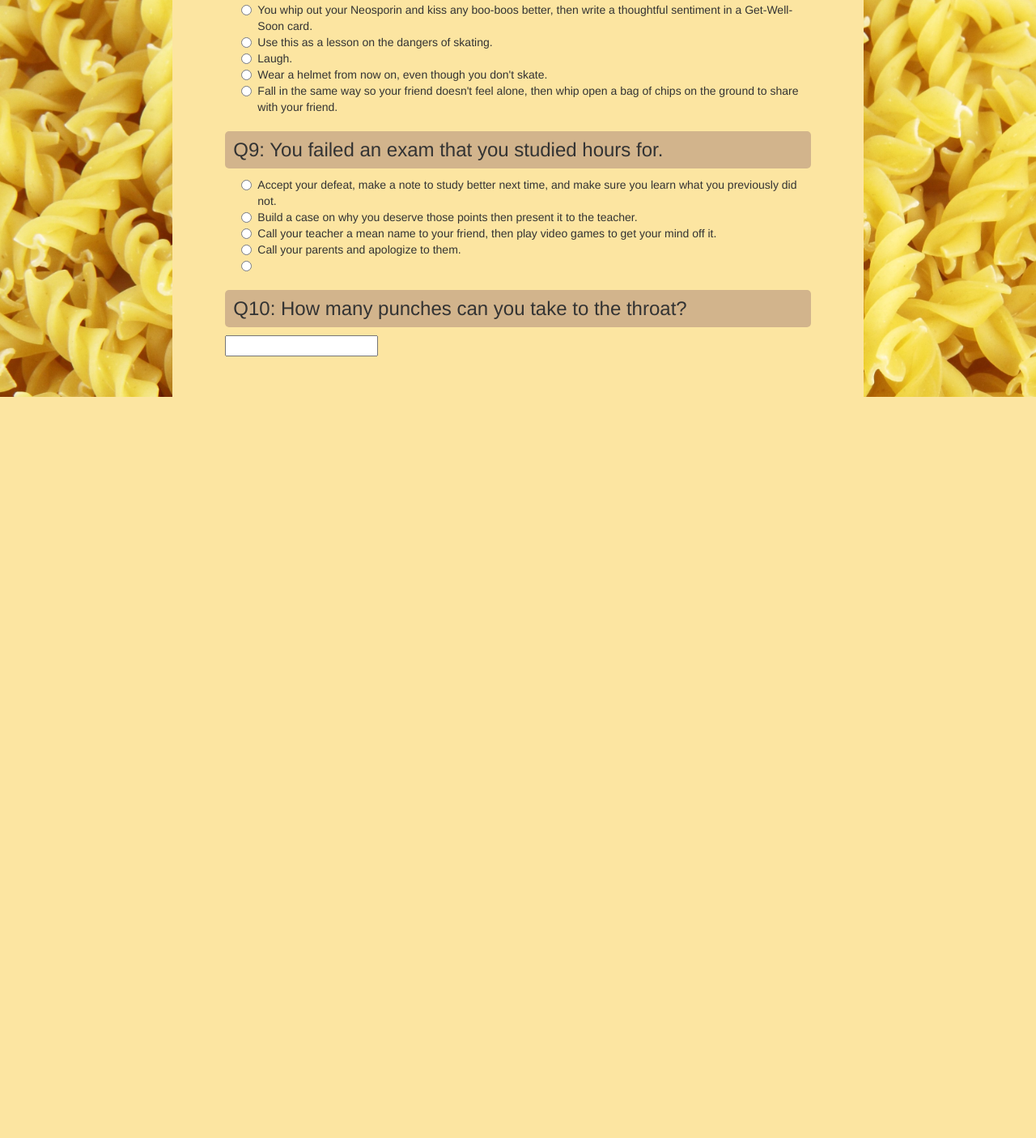
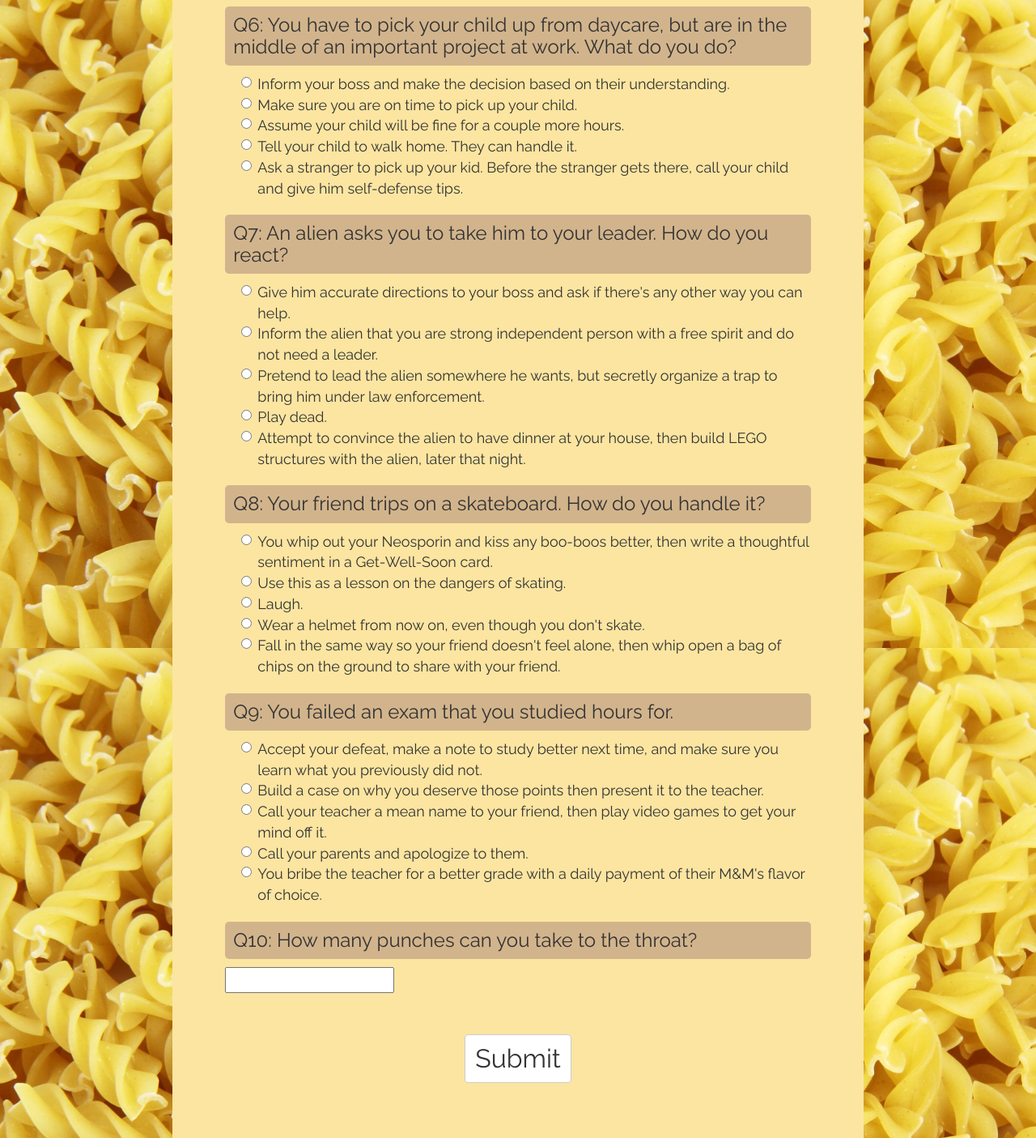
Before and after one commit to erikringwalters/cst336, a PHP site: page /cst336/homework/homework3/index.php in a window 1280 px wide. Shown: the part 1760-3165 px from the top of the page at 81% size. Before the commit the page ends 2250 px from the top, so only its background shows below. Run offline with PHP 8.4, Linux system fonts and the light colour scheme.

Commit message:
still working on php

```diff
--- a/cst336/homework/homework3/css/styles.css
+++ b/cst336/homework/homework3/css/styles.css
@@ -4,6 +4,8 @@ body{
     /*border-image: url("../img/pasta-background.jpg") 30 round;*/
     background-size: 100%, 100%;
     color: #042e72;
+    font-family: 'Raleway', sans-serif !important;
+    font-size: 18px !important;
 }
 background-image{
     opacity: 0.2;
@@ -16,10 +18,21 @@ background-image{
     padding: 50px;
 }
 input{
-    font-size: 32px;
+    font-size: 24px;
 }
 h3{
     background-color: tan;
     padding: 10px;
     border-radius: 5px;
 }
+input{
+    /*border-radius: 2px;*/
+}
+hr{
+    color: tan;
+    display: block;
+}
+#submit{
+    text-align: center;
+    font-size: 32px;
+}
--- a/cst336/homework/homework3/index.php
+++ b/cst336/homework/homework3/index.php
@@ -1,4 +1,12 @@
-
+<?php
+// $answers = array (
+// array("bowtie",0),
+// array("linguini",0),
+// array("spaghetti",0),
+// array("pene",0),
+// array("spiral",0),
+//  )
+?>
 <head>
     <title>Pasta Quiz!</title>
     <link href="css/styles.css" type="text/css" rel="stylesheet"/>
@@ -9,7 +17,7 @@
     href="https://maxcdn.bootstrapcdn.com/bootstrap/3.3.7/css/bootstrap.min.css"
     integrity="sha384-BVYiiSIFeK1dGmJRAkycuHAHRg32OmUcww7on3RYdg4Va+PmSTsz/K68vbdEjh4u"
     crossorigin="anonymous">
-
+    <link href="https://fonts.googleapis.com/css?family=Raleway" rel="stylesheet">
 
 </head>
 <body>
@@ -17,30 +25,25 @@
     <div id="content" class="col-md-8">
         <div id="pad">
     <h1> Pasta Quiz! </h1>
+    <hr/>
     <h2>Take the quiz to find out which pasta noodle you are!</h2>
     Please enter your name: <input type="text" name="name"></input>
+    <form action="result.php">
     <h3>
         Q1: A stranger drops their bag and all their papers fall out. what is
         your reaction?
     </h3>
     <ul>
          <div class="radio">
-         <input class="bowtie" type= "radio" id= "lhorizontal" name="q1" value = "horizontal">Help them pick it up.</input><br/>
-         <input class="linguini" type= "radio" id= "lhorizontal" name="q1" value = "horizontal">Use this time to get their number and ask them out on a date.</input><br/>
-         <input class="spaghetti" type= "radio" id= "lhorizontal" name="q1" value = "horizontal">Keep walking and as soon as you get home, sob to your best friend
+         <input class="bowtie" type= "radio"  name="q1" value = "bowtie">Help them pick it up.</input><br/>
+         <input class="linguini" type= "radio"  name="q1" value = "linguini">Use this time to get their number and ask them out on a date.</input><br/>
+         <input class="spaghetti" type= "radio"  name="q1" value = "spaghetti">Keep walking and as soon as you get home, sob to your best friend
         about how you had the opportunity to make the world a little bit of a
         better place, but you how failed that poor stranger.</input><br/>
-         <input class="pene" type= "radio" id= "lhorizontal" name="q1" value = "horizontal">Call 911.</input><br/>
-         <input class="spiral" type= "radio" id= "lhorizontal" name="q1" value = "horizontal">Laugh with them, but not at them, then buy them coffee for their
+         <input class="pene" type= "radio"  name="q1" value = "pene">Call 911.</input><br/>
+         <input class="spiral" type= "radio"  name="q1" value = "spiral">Laugh with them, but not at them, then buy them coffee for their
         hardships.</input><br/>
          </div>
-
-
-
-
-
-
-
     </ul>
     <h3>
         Q2: A friend invites you to go skydiving. You do you respond?
@@ -48,22 +51,14 @@
 
     <ul>
         <div class="radio">
-
-         <input class="bowtie" type= "radio" id= "lhorizontal" name="q2" value = "horizontal">Excitedly accept the offer.</input><br/>
-         <input class="linguini" type= "radio" id= "lhorizontal" name="q2" value = "horizontal">Reply with statistics on sharks and how many people die each
+         <input class="bowtie" type= "radio"  name="q2" value = "bowtie">Excitedly accept the offer.</input><br/>
+         <input class="linguini" type= "radio"  name="q2" value = "linguini">Reply with statistics on sharks and how many people die each
         year due to shark diving accidents.</input><br/>
-         <input class="spaghetti" type= "radio" id= "lhorizontal" name="q2" value = "horizontal">Make up an event as an excuse.</input><br/>
-         <input class="pene" type= "radio" id= "lhorizontal" name="q2" value = "horizontal">Sprint the other direction.</input><br/>
-         <input class="spiral" type= "radio" id= "lhorizontal" name="q2" value = "horizontal">Ask if you can bring your homemade parachute and whether your
+         <input class="spaghetti" type= "radio"  name="q2" value = "spaghetti">Make up an event as an excuse.</input><br/>
+         <input class="pene" type= "radio"  name="q2" value = "pene">Sprint the other direction.</input><br/>
+         <input class="spiral" type= "radio"  name="q2" value = "spiral">Ask if you can bring your homemade parachute and whether your
         mom can tag along.</input><br/>
          </div>
-
-
-
-
-
-
-
 
     </ul>
     <h3>
@@ -72,20 +67,16 @@
     <ul>
         <div class="radio">
 
-         <input class="bowtie" type= "radio" id= "lhorizontal" name="q3" value = "horizontal">Tell them to have a good day and express your hope that their
+         <input class="bowtie" type= "radio"  name="q3" value = "bowtie">Tell them to have a good day and express your hope that their
         insecurities are resolved.</input><br/>
-         <input class="linguini" type= "radio" id= "lhorizontal" name="q3" value = "horizontal">Lecture them social equality and recommend them a resource on
+         <input class="linguini" type= "radio"  name="q3" value = "linguini">Lecture them social equality and recommend them a resource on
         progressive communication.</input><br/>
-         <input class="spaghetti" type= "radio" id= "lhorizontal" name="q3" value = "horizontal">Respond by letting them know the color of your belt in the
+         <input class="spaghetti" type= "radio"  name="q3" value = "spaghetti">Respond by letting them know the color of your belt in the
         martial art you've been practicing.</input><br/>
-         <input class="pene" type= "radio" id= "lhorizontal" name="q3" value = "horizontal">Cry.</input><br/>
-         <input class="spiral" type= "radio" id= "lhorizontal" name="q3" value = "horizontal">Repress until you get home to your dog then project your emotions
+         <input class="pene" type= "radio"  name="q3" value = "pene">Cry.</input><br/>
+         <input class="spiral" type= "radio"  name="q3" value = "spiral">Repress until you get home to your dog then project your emotions
         by calling him/her a dweeb</input><br/>
          </div>
-
-
-
-
 
     </ul>
      <h3>
@@ -93,22 +84,16 @@
     </h3>
     <ul>
         <div class="radio">
-
-         <input class="bowtie" type= "radio" id= "lhorizontal" name="q4" value = "horizontal">Bring it to the manager and make sure it's in good hands before you
+         <input class="bowtie" type= "radio"  name="q4" value = "bowtie">Bring it to the manager and make sure it's in good hands before you
         leave.</input><br/>
-         <input class="linguini" type= "radio" id= "lhorizontal" name="q4" value = "horizontal">Find the person using their identification and scold them for their
+         <input class="linguini" type= "radio"  name="q4" value = "linguini">Find the person using their identification and scold them for their
         lack of responsibility.</input><br/>
-         <input class="spaghetti" type= "radio" id= "lhorizontal" name="q4" value = "horizontal">Use the cash inside to buy your friends a round of drinks.</input><br/>
-         <input class="pene" type= "radio" id= "lhorizontal" name="q4" value = "horizontal">Pocket the wallet and quietly walk out.</input><br/>
-         <input class="spiral" type= "radio" id= "lhorizontal" name="q4" value = "horizontal">Inform the nearest person that you are thinking of a number between
+         <input class="spaghetti" type= "radio"  name="q4" value = "spaghetti">Use the cash inside to buy your friends a round of drinks.</input><br/>
+         <input class="pene" type= "radio"  name="q4" value = "pene">Pocket the wallet and quietly walk out.</input><br/>
+         <input class="spiral" type= "radio"  name="q4" value = "spiral">Inform the nearest person that you are thinking of a number between
         1 and 100 (inclusive). If they're able to guess your middle name, let
         them keep the found wallet.</input><br/>
          </div>
-
-
-
-
-
 
     </ul>
      <h3>
@@ -116,21 +101,16 @@
     </h3>
     <ul>
         <div class="radio">
-
-         <input class="bowtie" type= "radio" id= "lhorizontal" name="q5" value = "horizontal">Politely accept a few and enjoy the flavor.</input><br/>
-         <input class="linguini" type= "radio" id= "lhorizontal" name="q5" value = "horizontal">Rudely inform him of how bad they are for them and how immoral the
+         <input class="bowtie" type= "radio"  name="q5" value = "bowtie">Politely accept a few and enjoy the flavor.</input><br/>
+         <input class="linguini" type= "radio"  name="q5" value = "linguini">Rudely inform him of how bad they are for them and how immoral the
         manufacturing is.</input><br/>
-         <input class="spaghetti" type= "radio" id= "lhorizontal" name="q5" value = "horizontal">Take far more than cheetos than they were offering.</input><br/>
-         <input class="pene" type= "radio" id= "lhorizontal" name="q5" value = "horizontal">Complain about how you don't like spicy food and scrunch your face
+         <input class="spaghetti" type= "radio"  name="q5" value = "spaghetti">Take far more than cheetos than they were offering.</input><br/>
+         <input class="pene" type= "radio"  name="q5" value = "pene">Complain about how you don't like spicy food and scrunch your face
         at the thought.</input><br/>
-         <input class="spiral" type= "radio" id= "lhorizontal" name="q5" value = "horizontal">Swat the bag out of their hand and claim that it is for their health,
+         <input class="spiral" type= "radio"  name="q5" value = "spiral">Swat the bag out of their hand and claim that it is for their health,
         even though you know that you are asserting a subconscious dominance
         over them.</input><br/>
          </div>
-
-
-
-
 
     </ul>
 
@@ -139,17 +119,13 @@
     <ul>
         <div class="radio">
 
-         <input class="bowtie" type= "radio" id= "lhorizontal" name="q6" value = "horizontal">Inform your boss and make the decision based on their understanding.</input><br/>
-         <input class="linguini" type= "radio" id= "lhorizontal" name="q6" value = "horizontal">Make sure you are on time to pick up your child.</input><br/>
-         <input class="spaghetti" type= "radio" id= "lhorizontal" name="q6" value = "horizontal">Assume your child will be fine for a couple more hours.</input><br/>
-         <input class="pene" type= "radio" id= "lhorizontal" name="q6" value = "horizontal">Tell your child to walk home. They can handle it.</input><br/>
-         <input class="spiral" type= "radio" id= "lhorizontal" name="q6" value = "horizontal">Ask a stranger to pick up your kid. Before the stranger gets there, call
+         <input class="bowtie" type= "radio"  name="q6" value = "bowtie">Inform your boss and make the decision based on their understanding.</input><br/>
+         <input class="linguini" type= "radio"  name="q6" value = "linguini">Make sure you are on time to pick up your child.</input><br/>
+         <input class="spaghetti" type= "radio"  name="q6" value = "spaghetti">Assume your child will be fine for a couple more hours.</input><br/>
+         <input class="pene" type= "radio"  name="q6" value = "pene">Tell your child to walk home. They can handle it.</input><br/>
+         <input class="spiral" type= "radio"  name="q6" value = "spiral">Ask a stranger to pick up your kid. Before the stranger gets there, call
     your child and give him self-defense tips.</input><br/>
          </div>
-
-
-
-
 
     </ul>
 
@@ -157,63 +133,56 @@
     <ul>
         <div class="radio">
 
-         <input class="bowtie" type= "radio" id= "lhorizontal" name="q7" value = "horizontal">Give him accurate directions to your boss and ask if there's any
+         <input class="bowtie" type= "radio"  name="q7" value = "bowtie">Give him accurate directions to your boss and ask if there's any
     other way you can help.</input><br/>
-         <input class="linguini" type= "radio" id= "lhorizontal" name="q7" value = "horizontal">Inform the alien that you are strong independent person with a free
+         <input class="linguini" type= "radio"  name="q7" value = "linguini">Inform the alien that you are strong independent person with a free
     spirit and do not need a leader.</input><br/>
-         <input class="spaghetti" type= "radio" id= "lhorizontal" name="q7" value = "horizontal">Pretend to lead the alien somewhere he wants, but secretly organize a
+         <input class="spaghetti" type= "radio"  name="q7" value = "spaghetti">Pretend to lead the alien somewhere he wants, but secretly organize a
     trap to bring him under law enforcement.</input><br/>
-         <input class="pene" type= "radio" id= "lhorizontal" name="q7" value = "horizontal">Play dead.</input><br/>
-         <input class="spiral" type= "radio" id= "lhorizontal" name="q7" value = "horizontal">Attempt to convince the alien to have dinner at your house, then build
+         <input class="pene" type= "radio"  name="q7" value = "pene">Play dead.</input><br/>
+         <input class="spiral" type= "radio"  name="q7" value = "spiral">Attempt to convince the alien to have dinner at your house, then build
     LEGO structures with the alien, later that night.</input><br/>
          </div>
-
-
-
-
 
     </ul>
      <h3>Q8: Your friend trips on a skateboard. How do you handle it?</h3>
     <ul>
         <div class="radio">
 
-         <input class="bowtie" type= "radio" id= "lhorizontal" name="q8" value = "horizontal">You whip out your Neosporin and kiss any boo-boos better, then write a
+         <input class="bowtie" type= "radio"  name="q8" value = "bowtie">You whip out your Neosporin and kiss any boo-boos better, then write a
     thoughtful sentiment in a Get-Well-Soon card.</input><br/>
-         <input class="linguini" type= "radio" id= "lhorizontal" name="q8" value = "horizontal">Use this as a lesson on the dangers of skating.</input><br/>
-         <input class="spaghetti" type= "radio" id= "lhorizontal" name="q8" value = "horizontal">Laugh.</input><br/>
-         <input class="pene" type= "radio" id= "lhorizontal" name="q8" value = "horizontal">Wear a helmet from now on, even though you don't skate.</input><br/>
-         <input class="spiral" type= "radio" id= "lhorizontal" name="q8" value = "horizontal">Fall in the same way so your friend doesn't feel alone, then whip open
+         <input class="linguini" type= "radio"  name="q8" value = "linguini">Use this as a lesson on the dangers of skating.</input><br/>
+         <input class="spaghetti" type= "radio"  name="q8" value = "spaghetti">Laugh.</input><br/>
+         <input class="pene" type= "radio"  name="q8" value = "pene">Wear a helmet from now on, even though you don't skate.</input><br/>
+         <input class="spiral" type= "radio"  name="q8" value = "spiral">Fall in the same way so your friend doesn't feel alone, then whip open
     a bag of chips on the ground to share with your friend.</input><br/>
          </div>
-
-
-
-
 
     </ul>
     <h3>Q9: You failed an exam that you studied hours for.</h3>
     <ul>
         <div class="radio">
 
-         <input class="bowtie" type= "radio" id= "lhorizontal" name="q9" value = "horizontal">Accept your defeat, make a note to study better next time, and make
+         <input class="bowtie" type= "radio"  name="q9" value = "bowtie">Accept your defeat, make a note to study better next time, and make
         sure you learn what you previously did not.</input><br/>
-         <input class="linguini" type= "radio" id= "lhorizontal" name="q9" value = "horizontal">Build a case on why you deserve those points then present it to the
+         <input class="linguini" type= "radio"  name="q9" value = "linguini">Build a case on why you deserve those points then present it to the
         teacher.</input><br/>
-         <input class="spaghetti" type= "radio" id= "lhorizontal" name="q9" value = "horizontal">Call your teacher a mean name to your friend, then play video games
+         <input class="spaghetti" type= "radio"  name="q9" value = "spaghetti">Call your teacher a mean name to your friend, then play video games
         to get your mind off it.</input><br/>
-         <input class="pene" type= "radio" id= "lhorizontal" name="q9" value = "horizontal">Call your parents and apologize to them.</input><br/>
-         <input class="spiral" type= "radio" id= "lhorizontal" name="q9" value = "horizontal"></input><br/>
+         <input class="pene" type= "radio"  name="q9" value = "pene">Call your parents and apologize to them.</input><br/>
+         <input class="spiral" type= "radio"  name="q9" value = "spiral">You bribe the teacher for a better grade with a daily payment of their M&M's flavor of choice.</input><br/>
          </div>
-
-
-
-
 
     </ul>
 
     <h3>Q10: How many punches can you take to the throat?</h3>
     <!--Number thing goes here. -->
     <input type="number" name="q10"></input>
+    <br/><br/><br/>
+    <center>
+    <input id="submit" type="submit" class="btn btn-default">
+    </form>
+    </center>
     </div>
     </div>
     <div class="col-md-2"></div>
```
Also changed, not shown: cst336/homework/homework3/result.php (added, +37 -0 lines).
